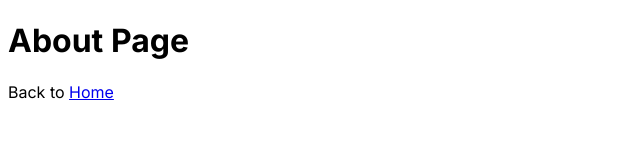
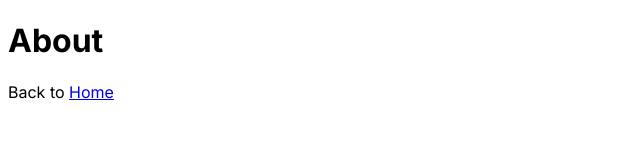
Before and after one commit to jmhayes3/jmhayes3.github.io, a Next.js app: page /jmhayes3.github.io/about in a window 1280 px wide. Shown: the top 160 px of the page, without its empty margins (0-640 px from the left). Built offline with nearby package versions, Linux system fonts and the light colour scheme.

Commit message:
fix bad syntax

```diff
--- a/app/about/page.tsx
+++ b/app/about/page.tsx
@@ -3,7 +3,7 @@ import Link from 'next/link'
 export default function About() {
   return (
     <>
-      <h1>About Page</h1>
+      <h1>About</h1>
       <div>
         Back to <Link href="/">Home</Link>
       </div>
```
Also changed, not shown: app/page.tsx (+6 -6 lines).
